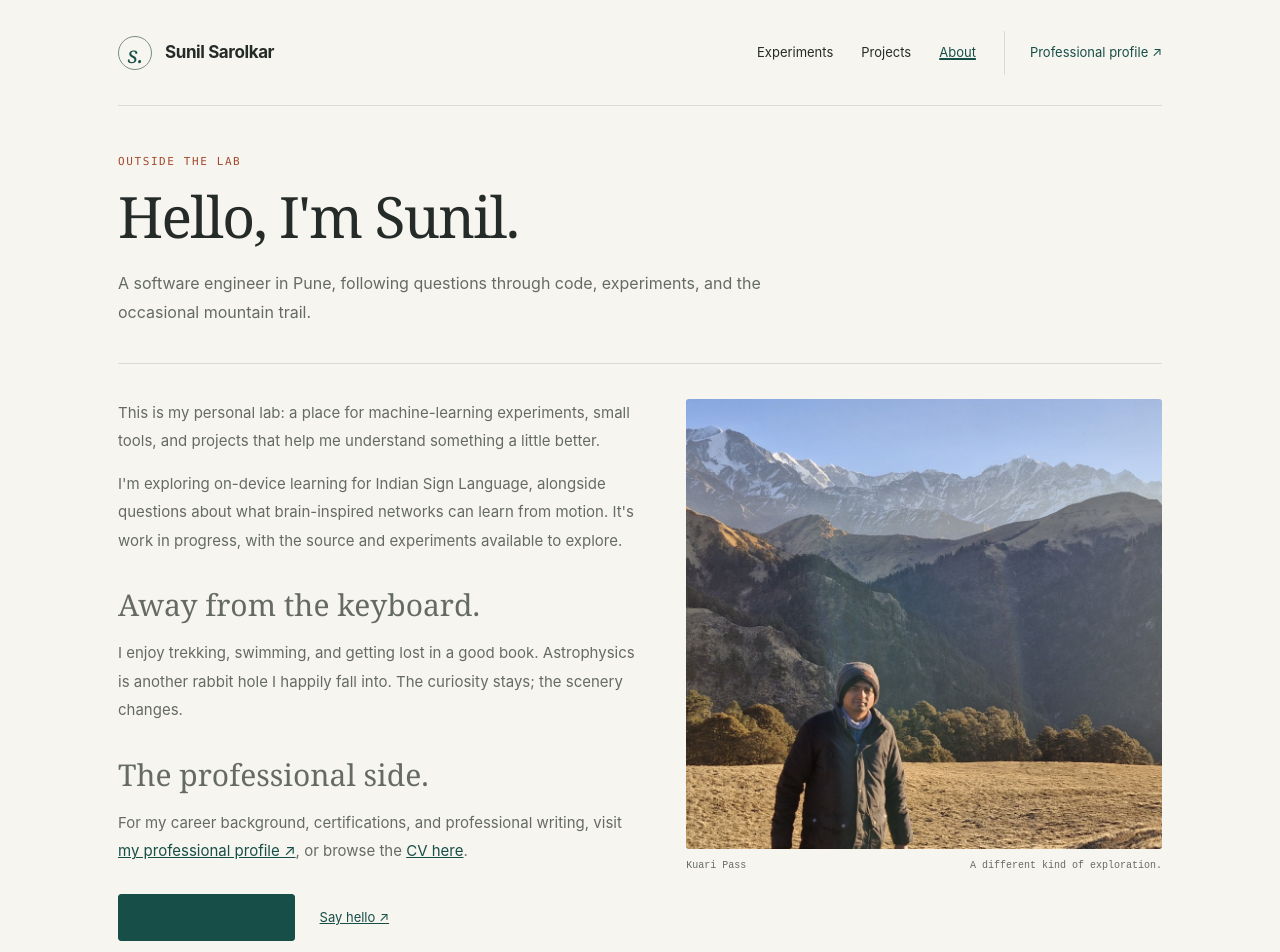
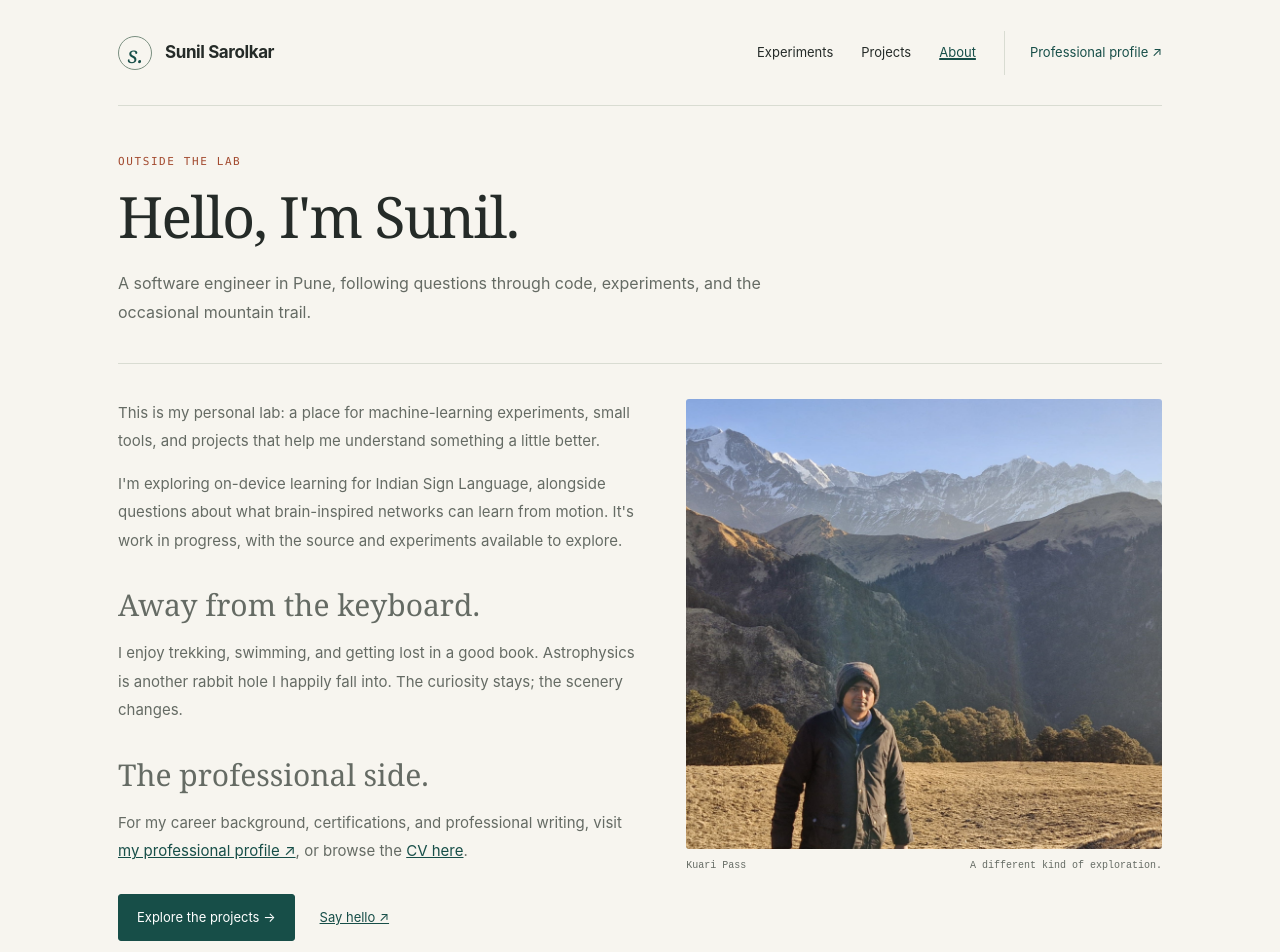
Before and after one commit to spsarolkar/sunilsarolkar.in, a Next.js app: page /about in a window 1280 px wide. Shown: the top 952 px of the page. Built offline with nearby package versions, Linux system fonts and the light colour scheme.

Commit message:
fix: preserve readable button labels inside prose

```diff
--- a/app/internal.css
+++ b/app/internal.css
@@ -30,6 +30,8 @@ button:disabled, select:disabled { opacity: .55; cursor: not-allowed; }
 .prose-copy p + p { margin-top: 14px; }
 .prose-copy strong { color: var(--ink); font-weight: 600; }
 .prose-copy a { color: var(--teal); text-decoration: underline; }
+.prose-copy .lab-button { color: white; text-decoration: none; }
+.prose-copy .lab-button.secondary { color: var(--teal); }
 .prose-copy h3 { color: var(--ink); font-size: 23px; margin: 24px 0 12px; }
 .prose-copy ul { list-style: disc; padding-left: 20px; }
 .prose-copy li + li { margin-top: 10px; }
```
Also changed, not shown: 1 other file (tests, documents, lock files or other folders).
